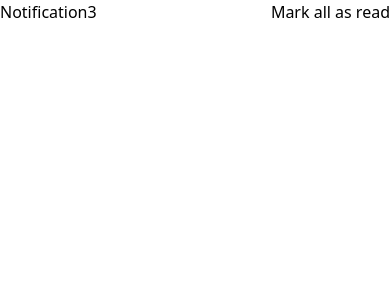
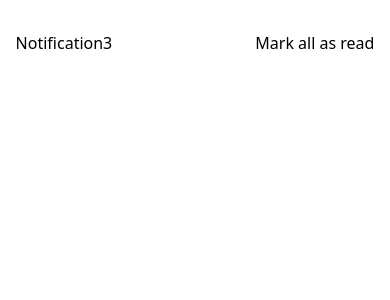
Before and after one commit to akshay-ken/novice-project-07, a React (Vite) app: page / in a window 390 px wide. Shown: the top 300 px of the page. Built offline with nearby package versions, Linux system fonts and the light colour scheme.

Commit message:
style: add padding to main component for mobile and desktop view

```diff
--- a/src/components/MainPage.jsx
+++ b/src/components/MainPage.jsx
@@ -2,7 +2,7 @@ import { HeaderSection } from "./HeaderSection";
 
 export function MainPage() {
   return (
-    <main>
+    <main className="px-[4%] py-[8%] md:px-[20%] md:py-[8%]">
       <HeaderSection />
     </main>
   );
```
